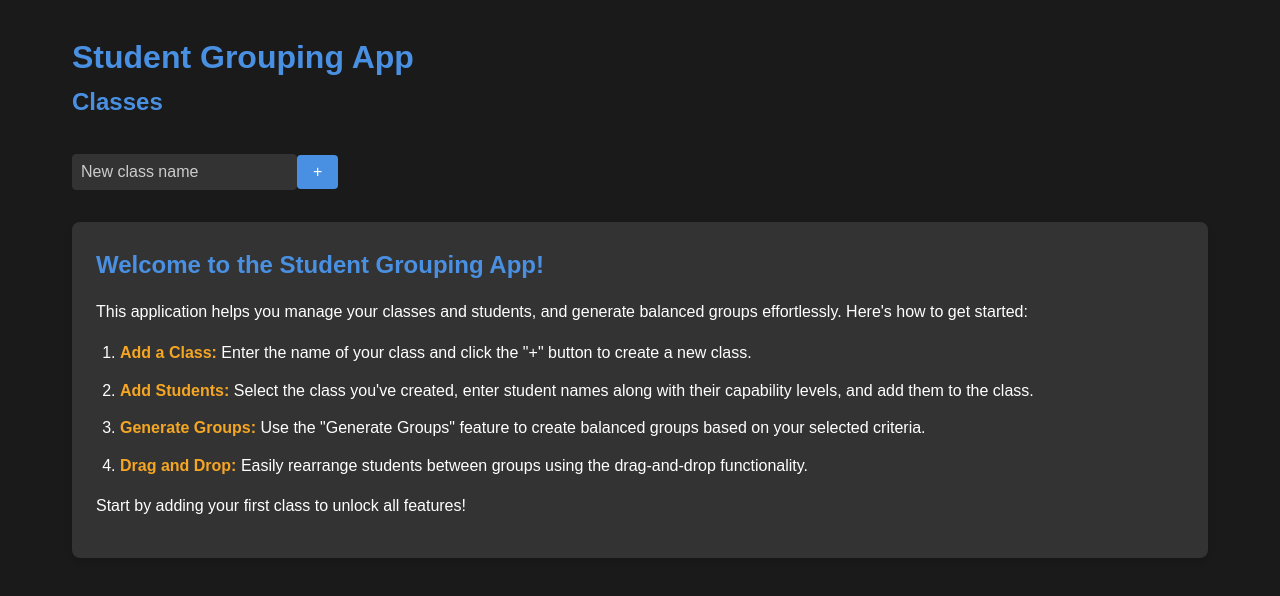
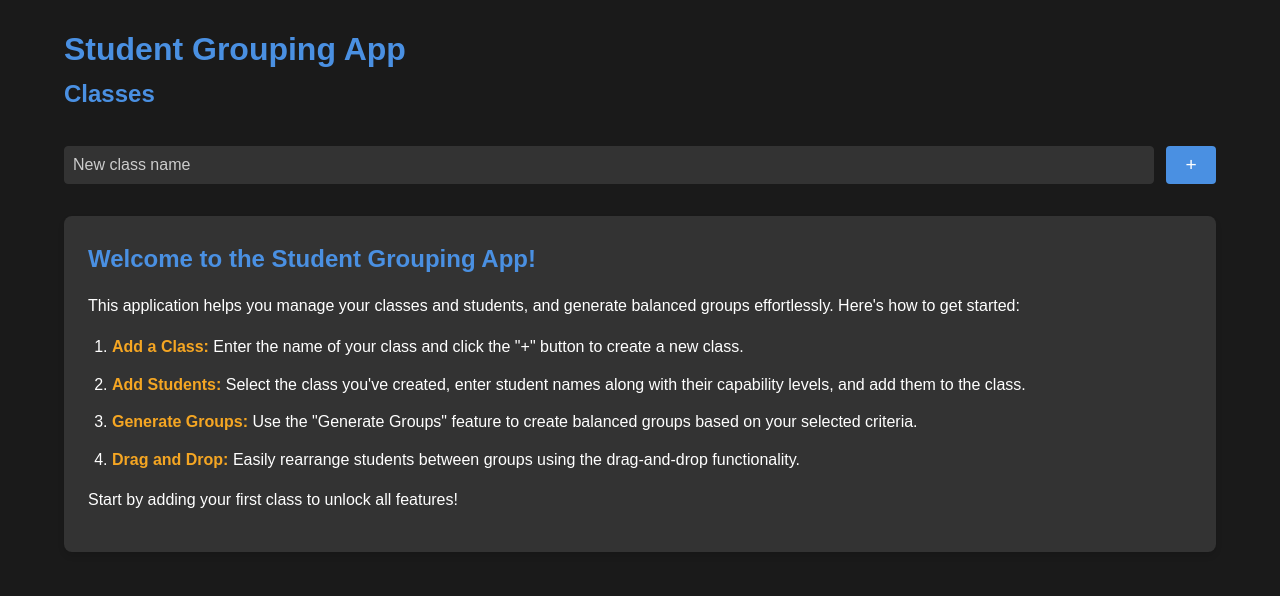
Before and after one commit to 4eyedRaven/student_grouper, a Next.js app: page / in a window 1280 px wide. Shown: the top 596 px of the page. Built offline with nearby package versions, Linux system fonts and the light colour scheme.

Commit message:
Decrease padding around student groups and add padding around new class button

```diff
--- a/styles/globals.css
+++ b/styles/globals.css
@@ -37,7 +37,7 @@
 .container {
   max-width: 1200px;
   margin: 0 auto;
-    padding: 2rem;
+  padding: 1.5rem; /* Reduced padding */
 }
 
 /* ===========================
@@ -160,6 +160,41 @@
 
 .remove-btn:hover {
   color: var(--accent-color);
+}
+
+/* ====== Updated Styles for .add-class ====== */
+.add-class {
+  display: flex;
+  gap: 0.75rem; /* Increased gap for better spacing */
+  margin-top: 1rem; /* Space above the add-class container */
+}
+
+.add-class input[type='text'] {
+  flex: 1; /* Allows the input to take up available space */
+  padding: 0.5rem; /* Consistent padding */
+  border: 1px solid var(--border-color);
+  border-radius: 4px;
+  font-size: 1rem;
+  background-color: var(--border-color);
+  color: var(--text-color);
+  transition: border-color 0.3s ease, box-shadow 0.3s ease;
+}
+
+.add-class input[type='text'].input-error {
+  border-color: #e74c3c; /* Red border for errors */
+  box-shadow: 0 0 5px rgba(231, 76, 60, 0.5); /* Subtle red glow */
+}
+
+.add-class input[type='text']::placeholder {
+  color: #cccccc;
+}
+
+.add-class button {
+  padding: 0.5rem 1.2rem; /* Adjusted padding for better spacing */
+  font-size: 1.2rem; /* Ensures the "+" is adequately sized */
+  display: flex;
+  align-items: center;
+  justify-content: center;
 }
 
 /* ===========================
@@ -314,7 +349,7 @@
 
 .modal-content {
   background-color: var(--bg-color);
-    padding: 1.5rem; /* Reduced padding */
+  padding: 0.75rem; /* Further reduced padding */
   border-radius: 8px;
   max-width: 90vw; /* Use viewport width for better fit */
   max-height: 90vh; /* Use viewport height to prevent overflow */
@@ -348,8 +383,9 @@
 .groups-display {
   display: flex;
   flex-wrap: wrap;
-    gap: 1rem;
+  gap: 0.75rem; /* Reduced gap */
   margin-top: 1rem;
+  justify-content: center; /* Center the groups */
 }
 
 /* ===========================
@@ -357,10 +393,10 @@
 =========================== */
 .group-card {
   background-color: var(--border-color);
-    padding: 0.75rem; /* Reduced padding */
+  padding: 0.3rem; /* Further reduced padding */
   border: 1px solid var(--border-color);
-    border-radius: 8px;
-    min-width: 160px; /* Reduced min-width */
+  border-radius: 6px; /* Slightly reduced radius */
+  min-width: 120px; /* Further reduced min-width */
   transition: background-color 0.2s, border 0.2s, box-shadow 0.2s;
   cursor: pointer;
 }
@@ -372,24 +408,24 @@
 .group-card h3 {
   margin-top: 0;
   color: var(--accent-color);
-    font-size: 1.1rem; /* Slightly smaller font */
+  font-size: 0.95rem; /* Further reduced font size */
 }
 
 .group-card ul {
   list-style-type: none;
   padding: 0;
-    min-height: 40px; /* Reduced min-height */
+  min-height: 35px; /* Further reduced min-height */
 }
 
 .group-card li {
   background-color: var(--border-color);
-    margin-bottom: 0.4rem; /* Reduced margin */
-    padding: 0.4rem;
+  margin-bottom: 0.3rem; /* Further reduced margin */
+  padding: 0.25rem; /* Further reduced padding */
   border-radius: 4px;
   cursor: grab;
   user-select: none;
   transition: background-color 0.2s, opacity 0.2s;
-    font-size: 0.9rem; /* Slightly smaller font */
+  font-size: 0.8rem; /* Further reduced font size */
 }
 
 .group-card li:active {
@@ -463,7 +499,7 @@
 =========================== */
 @media (max-width: 768px) {
   .container {
-      padding: 1rem;
+    padding: 1rem; /* Further reduced padding */
   }
 
   .class-list,
@@ -513,17 +549,22 @@
   /* Adjust modal-content for smaller screens */
   .modal-content {
     width: 95vw;
-      padding: 1rem;
+    padding: 0.75rem; /* Further reduced padding */
   }
 
   /* Adjust group-card font sizes and padding */
   .group-card h3 {
-      font-size: 1rem;
+    font-size: 0.95rem; /* Further reduced font size */
   }
 
   .group-card li {
-      font-size: 0.85rem;
-      padding: 0.3rem;
+    font-size: 0.8rem; /* Further reduced font size */
+    padding: 0.25rem; /* Further reduced padding */
+  }
+
+  .group-card {
+    padding: 0.4rem; /* Further reduced padding */
+    min-width: 120px; /* Further reduced min-width */
   }
 }
 
```
Lines whose indentation alone changed are shown as unchanged.
